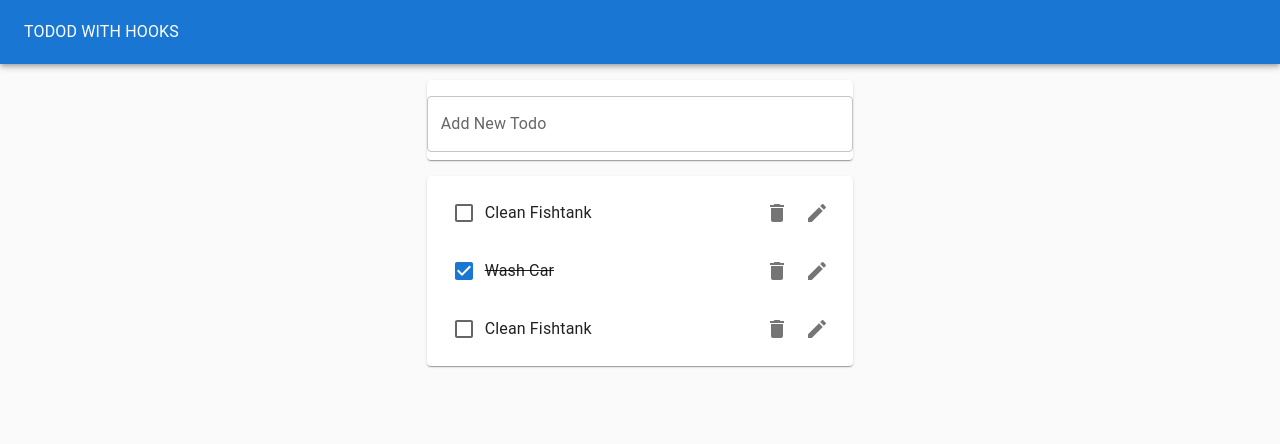
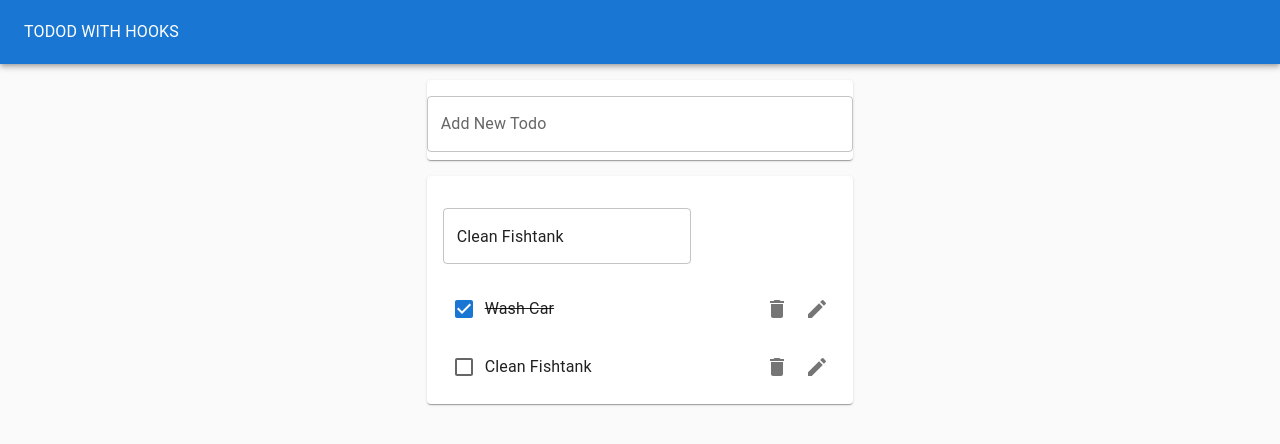
Before and after one commit to CourtneyWatts/hooks-todo, a React (Create React App) app: page / in a window 1280 px wide. Both pictures are taken after a click on the button 817 px from the left and 213 px from the top of the page. Shown: the top 444 px of the page. Built offline with nearby package versions, Linux system fonts and the light colour scheme.

Commit message:
add editing component

```diff
--- /dev/null
+++ b/src/EditTodoForm.js
@@ -0,0 +1,25 @@
+import React from 'react';
+import useInputState from './hooks/useInputState';
+import TextField from '@mui/material/TextField';
+
+function EditTodoForm({ id, task, editTodo, toggleEditForm }) {
+    const [value, handleChange, reset] = useInputState(task);
+    return (
+        <form
+            onSubmit={(e) => {
+                e.preventDefault();
+                editTodo(id, value);
+                reset();
+                toggleEditForm();
+            }}
+        >
+            <TextField
+                margin="normal"
+                value={value}
+                onChange={handleChange}
+                fullWidth
+            />
+        </form>
+    );
+}
+export default EditTodoForm;
--- a/src/Todo.js
+++ b/src/Todo.js
@@ -1,4 +1,6 @@
 import React from 'react';
+import useToggleState from './hooks/useToggleState';
+import EditTodoForm from './EditTodoForm';
 import ListItem from '@mui/material/ListItem';
 import ListItemText from '@mui/material/ListItemText';
 import { Checkbox } from '@mui/material';
@@ -7,27 +9,44 @@ import IconButton from '@mui/material/IconButton';
 import DeleteIcon from '@mui/icons-material/Delete';
 import EditIcon from '@mui/icons-material/Edit';
 
-function Todo({ task, completed, removeTodo, toggleTodo, id }) {
+function Todo({ task, id, completed, removeTodo, toggleTodo, editTodo }) {
+    const [isEditing, toggleIsEditing] = useToggleState();
     return (
         <ListItem>
+            {isEditing ? (
+                <EditTodoForm
+                    editTodo={editTodo}
+                    id={id}
+                    task={task}
+                    toggleEditForm={toggleIsEditing}
+                />
+            ) : (
+                <>
                     <Checkbox
                         tabIndex={-1}
                         checked={completed}
                         onClick={() => toggleTodo(id)}
                     />
                     <ListItemText
-                style={{ textDecoration: completed ? 'line-through' : 'none' }}
+                        style={{
+                            textDecoration: completed ? 'line-through' : 'none',
+                        }}
                     >
                         {task}
                     </ListItemText>
                     <ListItemSecondaryAction>
-                <IconButton aria-label="Delete" onClick={() => removeTodo(id)}>
+                        <IconButton
+                            aria-label="Delete"
+                            onClick={() => removeTodo(id)}
+                        >
                             <DeleteIcon />
                         </IconButton>
-                <IconButton aria-label="Edit">
+                        <IconButton aria-label="Edit" onClick={toggleIsEditing}>
                             <EditIcon />
                         </IconButton>
                     </ListItemSecondaryAction>
+                </>
+            )}
         </ListItem>
     );
 }
--- a/src/TodoApp.js
+++ b/src/TodoApp.js
@@ -31,6 +31,12 @@ function TodoApp() {
         );
         setTodos(updatedTodos);
     };
+    const editTodo = (todoId, newtask) => {
+        const updatedTodos = todos.map((todo) =>
+            todo.id === todoId ? { ...todo, task: newtask } : todo
+        );
+        setTodos(updatedTodos);
+    };
     return (
         <Paper
             style={{
@@ -61,6 +67,7 @@ function TodoApp() {
                         todos={todos}
                         removeTodo={removeTodo}
                         toggleTodo={toggleTodo}
+                        editTodo={editTodo}
                     />
                 </Grid>
             </Grid>
--- a/src/TodoList.js
+++ b/src/TodoList.js
@@ -5,7 +5,7 @@ import Divider from '@mui/material/Divider';
 
 import Todo from './Todo';
 
-function TodoList({ todos, removeTodo, toggleTodo }) {
+function TodoList({ todos, removeTodo, toggleTodo, editTodo }) {
     return (
         <Paper>
             <List>
@@ -17,6 +17,7 @@ function TodoList({ todos, removeTodo, toggleTodo }) {
                         completed={todo.completed}
                         removeTodo={removeTodo}
                         toggleTodo={toggleTodo}
+                        editTodo={editTodo}
                     />
                 ))}
             </List>
--- /dev/null
+++ b/src/hooks/useToggleState.js
@@ -0,0 +1,10 @@
+import { useState } from 'react';
+function useToggle(initialVal = false) {
+    const [state, setState] = useState(initialVal);
+    const toggle = () => {
+        setState(!state);
+    };
+
+    return [state, toggle];
+}
+export default useToggle;
```
Lines whose indentation alone changed are shown as unchanged.
